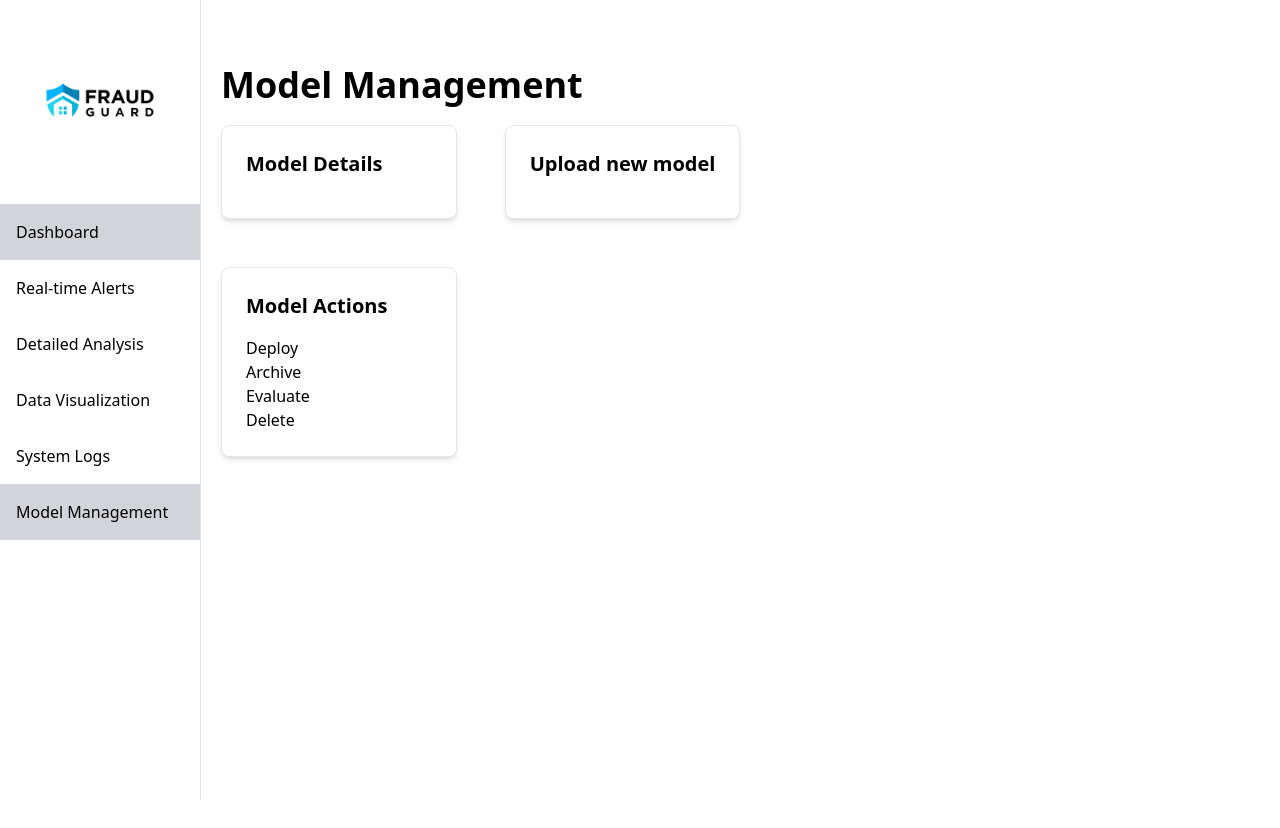
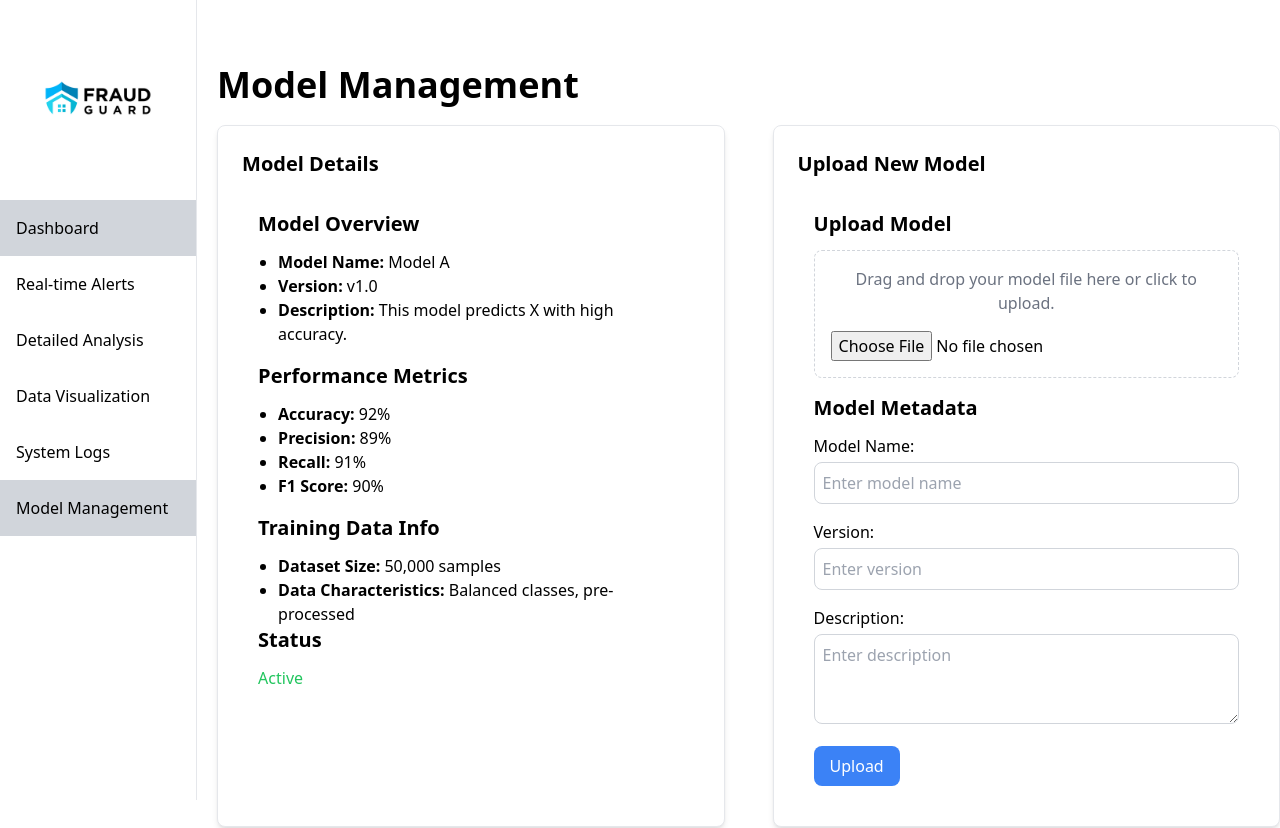
Before and after one commit to yolokazi-cloud/FraudGuardAI, a Next.js app in the folder frontend/: page /model-management in a window 1280 px wide. Shown: the top 828 px of the page. Before the commit the page ends 800 px from the top, so only its background shows below. Built offline with nearby package versions, Linux system fonts and the light colour scheme.

Commit message:
Added Model Management

```diff
--- a/frontend/pages/model-management.js
+++ b/frontend/pages/model-management.js
@@ -1,33 +1,87 @@
-import React from 'react'
-import { Card } from '@/components'
+import React from 'react';
+import { Card } from '@/components';
 
 const ModelManagement = () => {
   return (
     <div className="pl-5">
-      <h2 className="text-4xl font-semibold pb-5">Model
-      Management</h2>
-      <div className="grid grid-cols-2 gap-12">
-        {/* Two cards on the top */}
+      <h2 className="text-4xl font-semibold pb-5">Model Management</h2>
+      <div className="grid grid-cols-2 gap-12 mb-10">
+        {/* Model Details Card */}
         <Card pagename="Model Details">
-
+          <div className="p-4">
+            <h3 className="text-xl font-semibold mb-3">Model Overview</h3>
+            <ul className="list-disc pl-5 mb-4">
+              <li><strong>Model Name:</strong> Model A</li>
+              <li><strong>Version:</strong> v1.0</li>
+              <li><strong>Description:</strong> This model predicts X with high accuracy.</li>
+            </ul>
+            <h3 className="text-xl font-semibold mb-3">Performance Metrics</h3>
+            <ul className="list-disc pl-5 mb-4">
+              <li><strong>Accuracy:</strong> 92%</li>
+              <li><strong>Precision:</strong> 89%</li>
+              <li><strong>Recall:</strong> 91%</li>
+              <li><strong>F1 Score:</strong> 90%</li>
+            </ul>
+            <h3 className="text-xl font-semibold mb-3">Training Data Info</h3>
+            <ul className="list-disc pl-5">
+              <li><strong>Dataset Size:</strong> 50,000 samples</li>
+              <li><strong>Data Characteristics:</strong> Balanced classes, pre-processed</li>
+            </ul>
+            <h3 className="text-xl font-semibold mb-3">Status</h3>
+            <p className="text-green-500">Active</p>
+          </div>
         </Card>
 
-        <Card pagename="Upload new model">
-
+        {/* Upload New Model Card */}
+        <Card pagename="Upload New Model">
+          <div className="p-4">
+            <h3 className="text-xl font-semibold mb-3">Upload Model</h3>
+            <div className="border border-dashed border-gray-300 p-4 rounded-lg mb-4">
+              <p className="text-center text-gray-500 mb-4">Drag and drop your model file here or click to upload.</p>
+              <input type="file" className="w-full" />
+            </div>
+            <h3 className="text-xl font-semibold mb-3">Model Metadata</h3>
+            <div className="mb-4">
+              <label className="block mb-1">Model Name:</label>
+              <input type="text" className="border border-gray-300 rounded-lg p-2 w-full" placeholder="Enter model name" />
+            </div>
+            <div className="mb-4">
+              <label className="block mb-1">Version:</label>
+              <input type="text" className="border border-gray-300 rounded-lg p-2 w-full" placeholder="Enter version" />
+            </div>
+            <div className="mb-4">
+              <label className="block mb-1">Description:</label>
+              <textarea className="border border-gray-300 rounded-lg p-2 w-full" placeholder="Enter description" rows="3"></textarea>
+            </div>
+            <button className="bg-blue-500 text-white px-4 py-2 rounded-lg">
+              Upload
+            </button>
+          </div>
         </Card>
 
-        <Card pagename="Model Actions">
-          <ul className="list-none">
-            <li>Deploy</li>
-            <li>Archive</li>
-            <li>Evaluate</li>
-            <li>Delete</li>
-          </ul>
+        {/* Model Actions Card */}
+        <Card pagename="Model Actions" className="">
+          <div className="p-4">
+            <ul className="list-none">
+              <li className="mb-3">
+                <button className="bg-green-500 text-white px-4 py-2 rounded-lg">Deploy</button>
+              </li>
+              <li className="mb-3">
+                <button className="bg-yellow-500 text-white px-4 py-2 rounded-lg">Archive</button>
+              </li>
+              <li className="mb-3">
+                <button className="bg-blue-500 text-white px-4 py-2 rounded-lg">Evaluate</button>
+              </li>
+              <li>
+                <button className="bg-red-500 text-white px-4 py-2 rounded-lg">Delete</button>
+              </li>
+            </ul>
+          </div>
         </Card>
 
       </div>
     </div>
-  )
-}
+  );
+};
 
 export default ModelManagement;
--- a/frontend/pages/real-time-alerts.js
+++ b/frontend/pages/real-time-alerts.js
@@ -54,7 +54,7 @@ export default function RealTimeAlerts() {
         </Card>
       </div>
 
-      <div className="">
+      <div className="mb-10">
         <Card pagename="Transaction Data" className="mt-5">
           <table className="min-w-full bg-white border border-gray-300">
             <thead>
```
